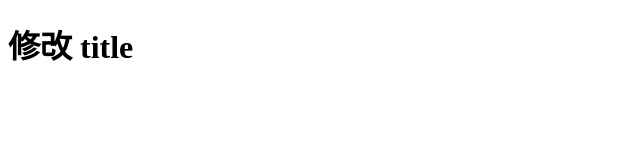
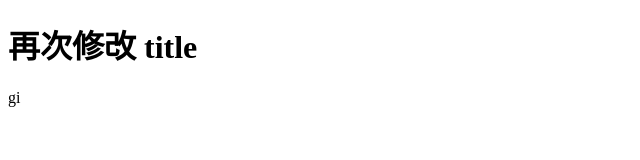
Before and after one commit to Angela-Chu/git0118-3, a plain HTML site: page index.html in a window 1280 px wide. Shown: the whole page, without its empty margins (0-640 px from the left). Drawn offline with Linux system fonts and the light colour scheme.

Commit message:
調整 head 文字

```diff
--- a/index.html
+++ b/index.html
@@ -6,6 +6,6 @@
     <title>Document</title>
 </head>
 <body>
-    <h1>修改 title</h1>
+    <h1>再次修改 title</h1>
 </body>
-</html>
+</html>gi
```
